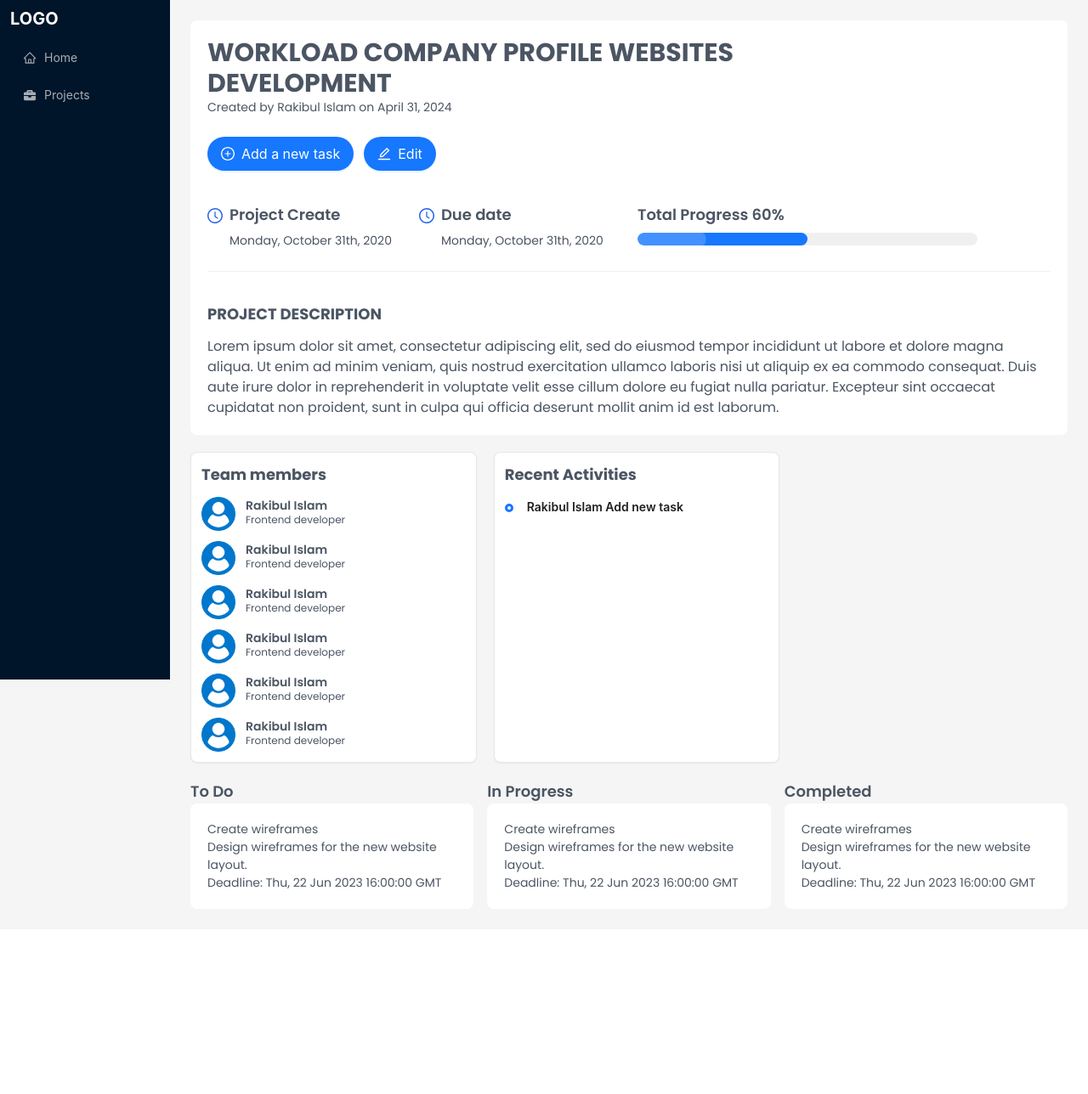
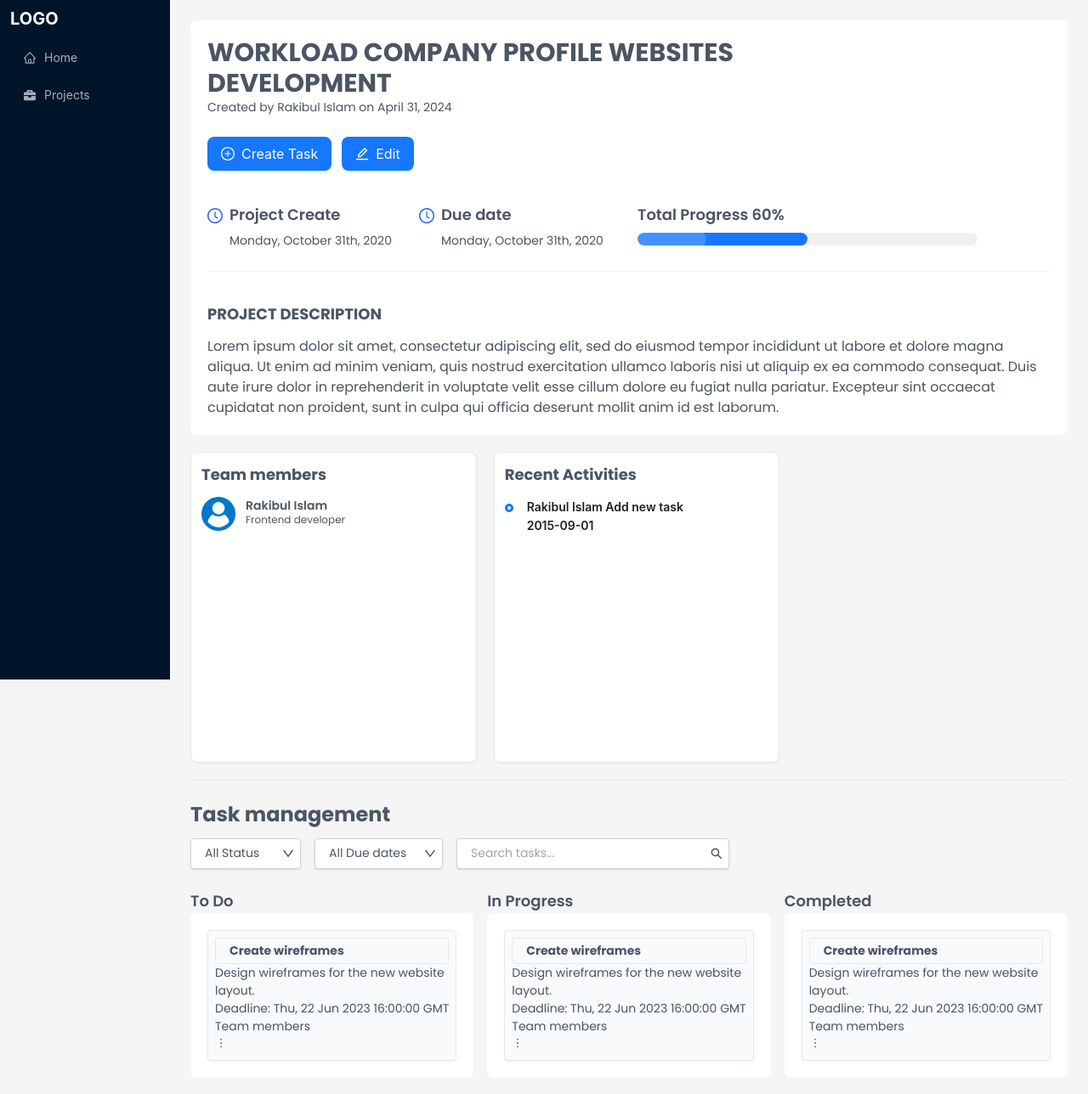
Before and after one commit to RakibulIslamm/Project-Management-Application, a Next.js app: page /dashboard/projects/1 in a window 1280 px wide. Shown: the top 1288 px of the page at 85% size. Before the commit the page ends 1094 px from the top, so only its background shows below. Built offline with nearby package versions, Linux system fonts and the light colour scheme.

Commit message:
Task filter bar, search bar added

```diff
--- a/src/app/dashboard/projects/Partial/ProjectCard/Footer.tsx
+++ b/src/app/dashboard/projects/Partial/ProjectCard/Footer.tsx
@@ -5,13 +5,26 @@ import {
   EditOutlined,
   DeleteOutlined,
   EyeOutlined,
+  MoreOutlined,
 } from "@ant-design/icons";
-import { Button, Tooltip } from "antd";
+import { Button, Dropdown, MenuProps, Space, Tooltip } from "antd";
 import Image from "next/image";
 import { useRouter } from "next/navigation";
 
 const Footer = () => {
   const router = useRouter();
+
+  const items: MenuProps["items"] = [
+    {
+      label: <button>Edit</button>,
+      key: "0",
+    },
+    {
+      label: <button>Delete</button>,
+      key: "1",
+    },
+  ];
+
   return (
     <>
       <div className="flex items-center -space-x-2">
@@ -45,7 +58,7 @@ const Footer = () => {
           />
         </Tooltip>
       </div>
-      <div className="flex items-center gap-2">
+      <div className="flex items-center gap-3">
         <Button
           onClick={() => router.push("/dashboard/projects/123")}
           type="primary"
@@ -53,8 +66,13 @@ const Footer = () => {
         >
           View
         </Button>
-        <Button type="primary" icon={<EditOutlined />} />
-        <Button type="primary" icon={<DeleteOutlined />} />
+        <Dropdown menu={{ items }} placement="top" trigger={["click"]}>
+          <a onClick={(e) => e.preventDefault()}>
+            <Space>
+              <MoreOutlined className="text-xl" />
+            </Space>
+          </a>
+        </Dropdown>
       </div>
     </>
   );
--- a/src/app/dashboard/projects/[id]/Partial/Activity.tsx
+++ b/src/app/dashboard/projects/[id]/Partial/Activity.tsx
@@ -8,7 +8,10 @@ const Activity = () => {
         items={[
           {
             children: (
-              <p className="font-semibold">Rakibul Islam Add new task</p>
+              <>
+                <p className="font-semibold">Rakibul Islam Add new task</p>
+                <p className="font-semibold">2015-09-01</p>
+              </>
             ),
           },
         ]}
--- a/src/app/dashboard/projects/[id]/Partial/Header.tsx
+++ b/src/app/dashboard/projects/[id]/Partial/Header.tsx
@@ -14,20 +14,10 @@ const Header = () => {
       </h1>
       <p>Created by Rakibul Islam on April 31, 2024</p>
       <div className="py-6 space-x-3">
-        <Button
-          type="primary"
-          shape="round"
-          icon={<PlusCircleOutlined />}
-          size="large"
-        >
-          Add a new task
+        <Button type="primary" icon={<PlusCircleOutlined />} size="large">
+          Create Task
         </Button>
-        <Button
-          type="primary"
-          shape="round"
-          icon={<EditOutlined />}
-          size="large"
-        >
+        <Button type="primary" icon={<EditOutlined />} size="large">
           Edit
         </Button>
       </div>
--- /dev/null
+++ b/src/app/dashboard/projects/[id]/Partial/Tasks/SearchField.tsx
@@ -0,0 +1,24 @@
+import { SearchOutlined } from "@ant-design/icons";
+import React, { ChangeEvent } from "react";
+
+interface Props {
+  onChange: (event: ChangeEvent<HTMLInputElement>) => void;
+}
+
+const SearchField = ({ onChange }: Props) => {
+  return (
+    <div className="relative">
+      <input
+        type="text"
+        placeholder="Search tasks..."
+        onChange={onChange}
+        className="block appearance-none w-full bg-white border border-gray-300 hover:border-gray-500 px-4 py-2 pr-8 rounded shadow leading-tight focus:outline-none focus:shadow-outline"
+      />
+      <div className="absolute inset-y-0 right-0 flex items-center px-2 text-gray-700">
+        <SearchOutlined />
+      </div>
+    </div>
+  );
+};
+
+export default SearchField;
--- a/src/app/dashboard/projects/[id]/Partial/Tasks/Task.tsx
+++ /dev/null
@@ -1,14 +0,0 @@
-import React from "react";
-
-const Task = () => {
-  return (
-    <div>
-      <h4>Create wireframes</h4>
-      <p>Design wireframes for the new website layout.</p>
-      <p>Deadline: {new Date(1687449600 * 1000).toUTCString()}</p>
-      <div></div>
-    </div>
-  );
-};
-
-export default Task;
--- /dev/null
+++ b/src/app/dashboard/projects/[id]/Partial/Tasks/TaskCard.tsx
@@ -0,0 +1,44 @@
+"use client";
+import { DownOutlined, MoreOutlined } from "@ant-design/icons";
+import { Dropdown, MenuProps, Space } from "antd";
+
+const TaskCard = () => {
+  const items: MenuProps["items"] = [
+    {
+      label: <button>Edit</button>,
+      key: "0",
+    },
+    {
+      label: <button>Delete</button>,
+      key: "1",
+    },
+    {
+      label: <button>Mark as complete</button>,
+      key: "3",
+    },
+  ];
+
+  return (
+    <div className="p-2 rounded bg-slate-50 border shadow-sm">
+      <div>
+        <h4 className="px-4 py-1 border rounded font-bold">
+          Create wireframes
+        </h4>
+      </div>
+      <p>Design wireframes for the new website layout.</p>
+      <p>Deadline: {new Date(1687449600 * 1000).toUTCString()}</p>
+      <div>Team members</div>
+      <div>
+        <Dropdown menu={{ items }} trigger={["click"]}>
+          <a onClick={(e) => e.preventDefault()}>
+            <Space>
+              <MoreOutlined />
+            </Space>
+          </a>
+        </Dropdown>
+      </div>
+    </div>
+  );
+};
+
+export default TaskCard;
--- /dev/null
+++ b/src/app/dashboard/projects/[id]/Partial/Tasks/TaskFilterDropdown.tsx
@@ -0,0 +1,41 @@
+"use client";
+import { DownOutlined } from "@ant-design/icons";
+import { ChangeEvent } from "react";
+
+interface Option {
+  value: string;
+  label: string;
+}
+
+interface TaskFilterDropdownProps {
+  options: Option[];
+  placeholder: string;
+  onChange: (event: ChangeEvent<HTMLSelectElement>) => void;
+}
+
+const TaskFilterDropdown = ({
+  options,
+  placeholder,
+  onChange,
+}: TaskFilterDropdownProps) => {
+  return (
+    <div className="relative">
+      <select
+        onChange={onChange}
+        className="block appearance-none w-full bg-white border border-gray-300 hover:border-gray-500 px-4 py-2 pr-8 rounded shadow leading-tight focus:outline-none focus:shadow-outline"
+      >
+        <option value="">{placeholder}</option>
+        {options.map((option, index) => (
+          <option key={index} value={option.value}>
+            {option.label}
+          </option>
+        ))}
+      </select>
+      <div className="pointer-events-none absolute inset-y-0 right-0 flex items-center px-2 text-gray-700">
+        <DownOutlined />
+      </div>
+    </div>
+  );
+};
+
+export default TaskFilterDropdown;
--- /dev/null
+++ b/src/app/dashboard/projects/[id]/Partial/Tasks/TaskListCard.tsx
@@ -0,0 +1,7 @@
+import React from "react";
+
+const TaskListCard = () => {
+  return <div></div>;
+};
+
+export default TaskListCard;
--- a/src/app/dashboard/projects/[id]/Partial/Tasks/Tasks.tsx
+++ b/src/app/dashboard/projects/[id]/Partial/Tasks/Tasks.tsx
@@ -1,12 +1,12 @@
 import React from "react";
-import Task from "./Task";
+import TaskCard from "./TaskCard";
 
 const Tasks = ({ status }: { status: string }) => {
   return (
     <div className="w-full">
       <p className="text-lg font-semibold">{status}</p>
       <div className="p-5 bg-white rounded-lg">
-        <Task />
+        <TaskCard />
       </div>
     </div>
   );
--- a/src/app/dashboard/projects/[id]/page.tsx
+++ b/src/app/dashboard/projects/[id]/page.tsx
@@ -1,11 +1,14 @@
+"use client";
 import { Divider } from "antd";
-import Image from "next/image";
 import React from "react";
 import Activity from "./Partial/Activity";
 import Member from "./Partial/Member";
 import Header from "./Partial/Header";
 import { Poppins } from "next/font/google";
 import Tasks from "./Partial/Tasks/Tasks";
+import { DownOutlined, SearchOutlined } from "@ant-design/icons";
+import TaskFilterDropdown from "./Partial/Tasks/TaskFilterDropdown";
+import SearchField from "./Partial/Tasks/SearchField";
 const poppins = Poppins({
   subsets: ["latin"],
   weight: ["100", "200", "300", "400", "500", "600", "700", "800", "900"],
@@ -40,38 +43,6 @@ const page = () => {
           <h4 className="text-lg font-bold pb-3">Team members</h4>
           <div className=" h-[300px] overflow-hidden overflow-y-auto scrollbar-none space-y-3">
             <Member />
-            <Member />
-            <Member />
-            <Member />
-            <Member />
-            <Member />
-            <Member />
-            <Member />
-            <Member />
-            <Member />
-            <Member />
-            <Member />
-            <Member />
-            <Member />
-            <Member />
-            <Member />
-            <Member />
-            <Member />
-            <Member />
-            <Member />
-            <Member />
-            <Member />
-            <Member />
-            <Member />
-            <Member />
-            <Member />
-            <Member />
-            <Member />
-            <Member />
-            <Member />
-            <Member />
-            <Member />
-            <Member />
           </div>
         </div>
         <div className="w-full p-3 rounded-lg border shadow-sm bg-white">
@@ -89,10 +60,38 @@ const page = () => {
       </div>
 
       {/* Task management */}
-      <div className="flex justify-between items-start gap-4">
-        <Tasks status="To Do" />
-        <Tasks status="In Progress" />
-        <Tasks status="Completed" />
+      <Divider />
+      <div>
+        <div className="my-6 space-y-3">
+          <h2 className="text-2xl font-bold">Task management</h2>
+          <div className="flex items-center space-x-4">
+            <TaskFilterDropdown
+              onChange={(e) => console.log(e.target.value)}
+              options={[
+                { value: "in progress", label: "In Progress" },
+                { value: "completed", label: "Completed" },
+                { value: "pending", label: "pending" },
+              ]}
+              placeholder="All Status"
+            />
+            <TaskFilterDropdown
+              onChange={(e) => console.log(e.target.value)}
+              options={[
+                { value: "overdue", label: "Overdue" },
+                { value: "today", label: "Due Today" },
+                { value: "this_week", label: "Due This Week" },
+              ]}
+              placeholder="All Due dates"
+            />
+
+            <SearchField onChange={(e) => console.log(e.target.value)} />
+          </div>
+        </div>
+        <div className="flex justify-between items-start gap-4">
+          <Tasks status="To Do" />
+          <Tasks status="In Progress" />
+          <Tasks status="Completed" />
+        </div>
       </div>
     </div>
   );
--- a/src/interface/project.ts
+++ b/src/interface/project.ts
@@ -8,4 +8,8 @@ export interface Project {
   teamMembers: string[];
   recentActivities: string[];
   img: string;
+  startDate: number;
+  deadline: number;
+  createdAt: number;
+  updatedAt: number;
 }
--- a/src/interface/task.ts
+++ b/src/interface/task.ts
@@ -2,7 +2,7 @@ export interface Task {
   id: string;
   title: string;
   description: string;
-  deadline: Date;
+  deadline: number;
   assignedMembers: string[];
-  completed: boolean;
+  status: string;
 }
```
